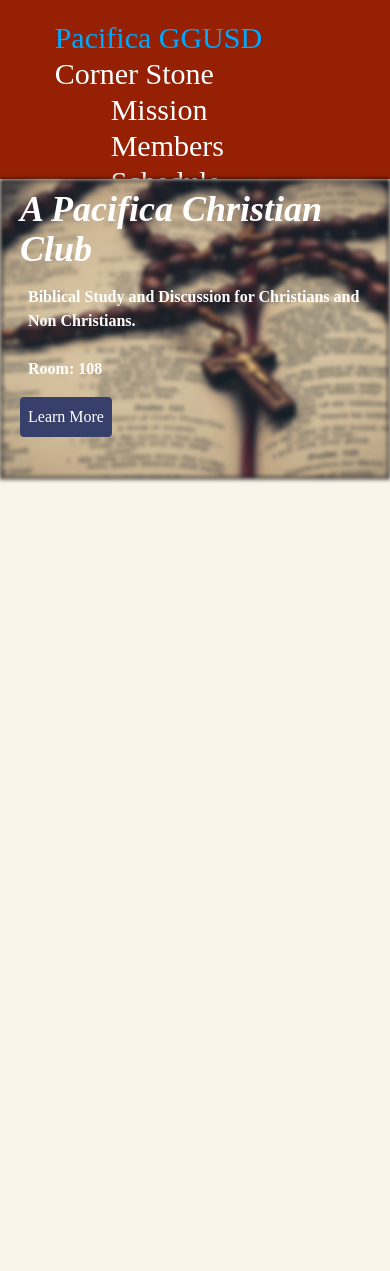
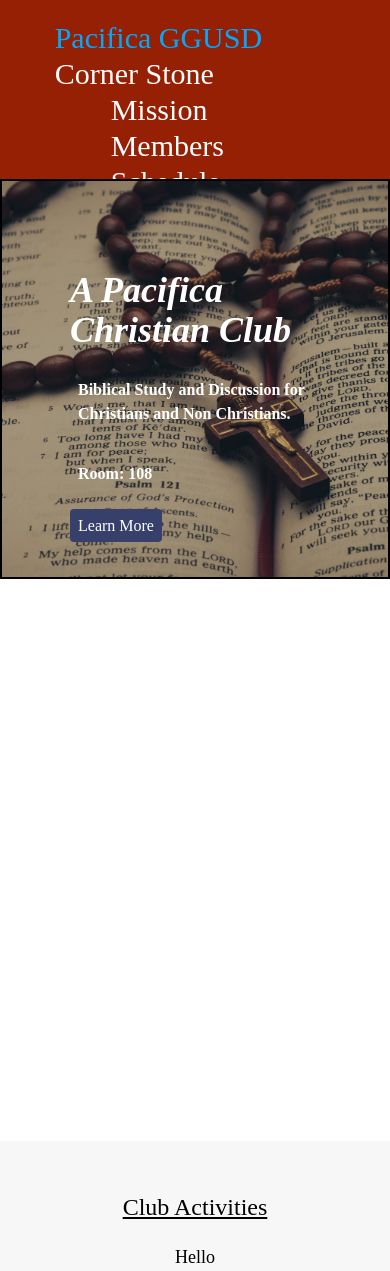
Before and after one commit to minh-p/pacificacornerstone, a Next.js app in the folder frontend/: page / in a window 390 px wide. Before the commit the page ends 844 px from the top, so only its background shows below. Built offline with nearby package versions, Linux system fonts and the light colour scheme; no server answers.

Commit message:
Club Activities or Landing Video and Description.

```diff
--- /dev/null
+++ b/frontend/app/components/ClubActivities.tsx
@@ -0,0 +1,33 @@
+import dynamic from 'next/dynamic'
+const ReactPlayer = dynamic(() => import('react-player/lazy'), { ssr: false })
+
+const ClubActivities = () => {
+  // TODO Add editable data here from sanity.
+  return (
+    <article
+      id="club-activities"
+      className="relative max-w-[1920px] flex flex-col md:flex-row m-auto"
+    >
+      <div className="text-center bg-white md:w-[50vw] aspect-video p-5 bg-slate-100">
+        <div className="m-auto">
+          <ReactPlayer
+            url="https://www.youtube.com/watch?v=JFwl-21pzQw"
+            width="100%"
+            height="522px"
+          />
+        </div>
+      </div>
+      <div className="bg-[#f7f7f7] text-center md:w-[50vw] ">
+        <h2 className="underline lx:text-5xl lg:text-4xl md:text-3xl text-2xl underline mt-[50px] md:mt-[100px]">
+          Club Activities
+        </h2>
+        {/*TODO: Add front face video content here for paragrph and title. As well the video.*/}
+        <p className="mt-[20px] lx:text-3xl lg:text-2xl md:text-xl text-lg">
+          Hello
+        </p>
+      </div>
+    </article>
+  )
+}
+
+export default ClubActivities
--- a/frontend/app/components/Homehero.tsx
+++ b/frontend/app/components/Homehero.tsx
@@ -2,24 +2,26 @@ import Link from 'next/link'
 
 const Homehero = () => {
   return (
-    <article className="max-w-screen">
-      <div className="border-[2px] border-black border-solid blur-[2px] m-auto p-5 bg-center bg-cover relative bg-hero-image h-[300px] md:h-[1044px] max-h-[80vh]"></div>
-      <div className="absolute left-0 top-[20%] md:left-[20%] space-y-2 md:top-[50%] p-5 right-15">
-        <h1 className="text-left lx:text-7xl lg:text-6xl md:text-5xl text-4xl font-bold italic top-[10%] left-[5%] md:top-[50%] md:left-[10%] text-white">
+    <article className="max-w-[1920px] m-auto">
+      <div className="border-[2px] border-black border-solid brightness-75 m-auto p-5 bg-center bg-cover relative bg-hero-image h-[400px] md:h-[844px]"></div>
+      <div className="absolute top-[250px] ml-[50px] md:top-[550px] space-y-5 p-5 m-auto">
+        <h1 className="text-left lx:text-7xl lg:text-6xl md:text-5xl text-4xl font-bold italic text-white">
           A Pacifica Christian Club
         </h1>
-        <p className="ml-0 w-full lg:ml-10 text-left p-2 rounded md:text-lg text-md stroke-2 font-bold top-[22%] left-[10px] md:top-[60%] md:w-[620px] md:left-[15%] text-white">
+        <p className="ml-0 w-full lg:ml-10 text-left p-2 rounded md:text-lg text-md stroke-2 font-bold md:w-[620px] text-white">
           Biblical Study and Discussion for Christians and Non Christians.
         </p>
-        <p className="ml-0 w-full text-left p-2 rounded md:text-2xl text-md stroke-2 font-bold top-[22%] left-[10px] md:top-[60%] md:w-[620px] md:left-[15%] text-white">
+        <p className="ml-0 w-full text-left p-2 rounded md:text-2xl text-md stroke-2 font-bold md:w-[620px] text-white">
           Room: 108
         </p>
-        <Link
-          href="#club-activities"
-          className="md:text-2xl absolute no-underline bg-[#36406b] text-white p-2 rounded"
-        >
-          Learn More
-        </Link>
+        <div>
+          <Link
+            href="#club-activities"
+            className="md:text-2xl no-underline bg-[#36406b] text-white p-2 rounded"
+          >
+            Learn More
+          </Link>
+        </div>
       </div>
     </article>
   )
--- a/frontend/app/page.tsx
+++ b/frontend/app/page.tsx
@@ -1,10 +1,12 @@
 'use client'
 import Homehero from '@/app/components/Homehero'
+import ClubActivities from '@/app/components/ClubActivities'
 
 const Home = () => {
   return (
     <section>
       <Homehero />
+      <ClubActivities />
     </section>
   )
 }
--- a/frontend/package.json
+++ b/frontend/package.json
@@ -26,6 +26,7 @@
     "postcss": "8.4.29",
     "react": "18.2.0",
     "react-dom": "18.2.0",
+    "react-player": "^2.12.0",
     "tailwindcss": "3.3.3",
     "typescript": "5.2.2"
   },
```
Also changed, not shown: 1 other file (tests, documents, lock files or other folders).
